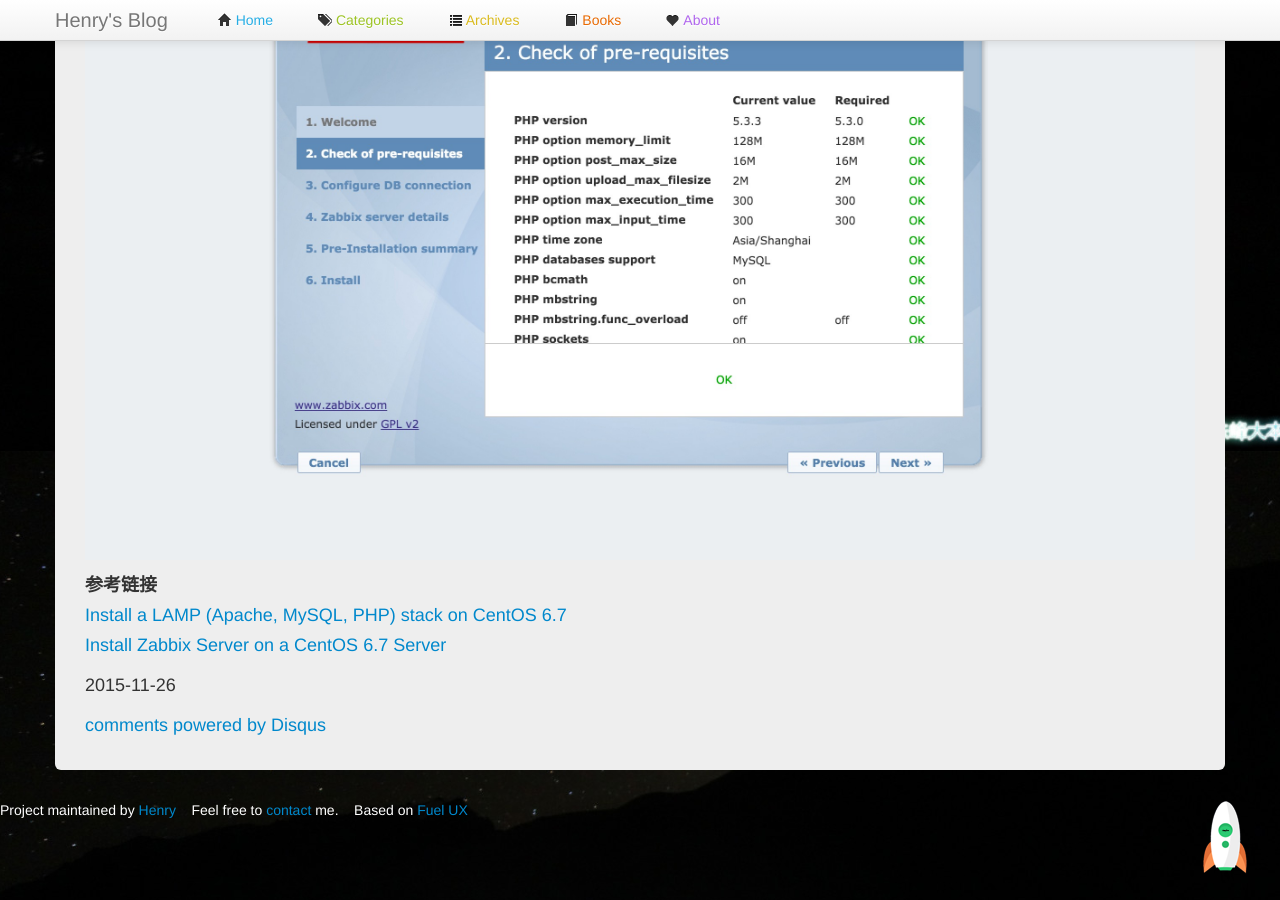
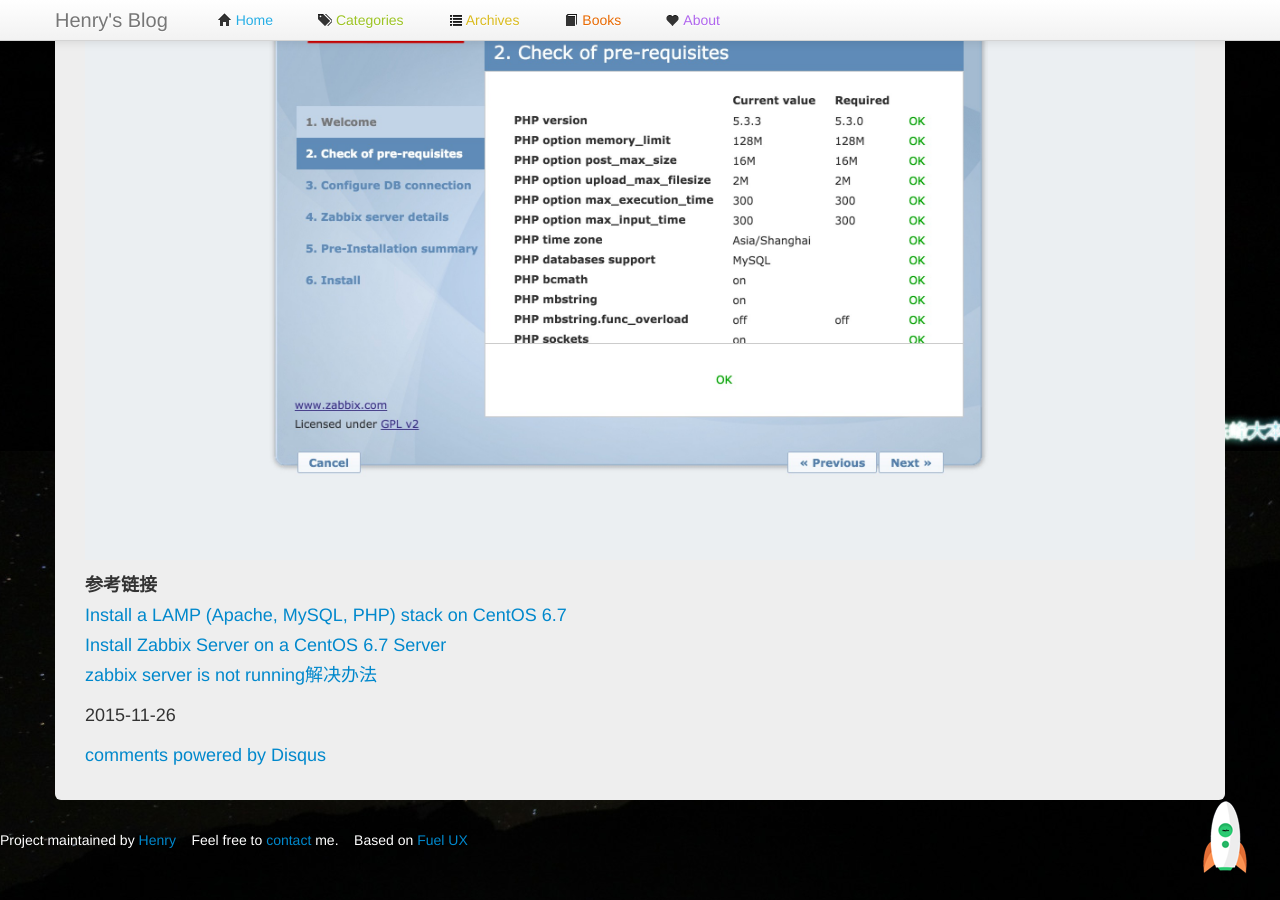
Before and after one commit to manageyp/manageyp.github.com, a Jekyll site: the page built from _posts/2015-11-26-how-to-install-zabbix-2.4-on-centos-6.5.html, in a window 1280 px wide and 900 px high, scrolled down 2249 px. Built offline with Jekyll 4.4.1, drawn with Linux system fonts in a browser that asks for light colours; comment, search, counter and statistics services are not loaded; before the commit the page ends 3119 px from its top, so only the background shows below that.

Commit message:
[Change] how-to-install-zabbix-2.4-on-centos-6.5

```diff
--- a/_posts/2015-11-26-how-to-install-zabbix-2.4-on-centos-6.5.html
+++ b/_posts/2015-11-26-how-to-install-zabbix-2.4-on-centos-6.5.html
@@ -125,5 +125,6 @@ record_on: 2015-11-26
 <p>
   <b>参考链接</b><br />
   <a href="https://www.atlantic.net/community/howto/install-lamp-centos-6/" target="_blank">Install a LAMP (Apache, MySQL, PHP) stack on CentOS 6.7</a><br />
-  <a href="https://www.atlantic.net/community/howto/install-zabbix-server-on-centos-6/" target="_blank">Install Zabbix Server on a CentOS 6.7 Server</a>
+  <a href="https://www.atlantic.net/community/howto/install-zabbix-server-on-centos-6/" target="_blank">Install Zabbix Server on a CentOS 6.7 Server</a><br />
+  <a href="http://my.oschina.net/u/1590519/blog/330357" target="_blank">zabbix server is not running解决办法</a>
 </p>
```
